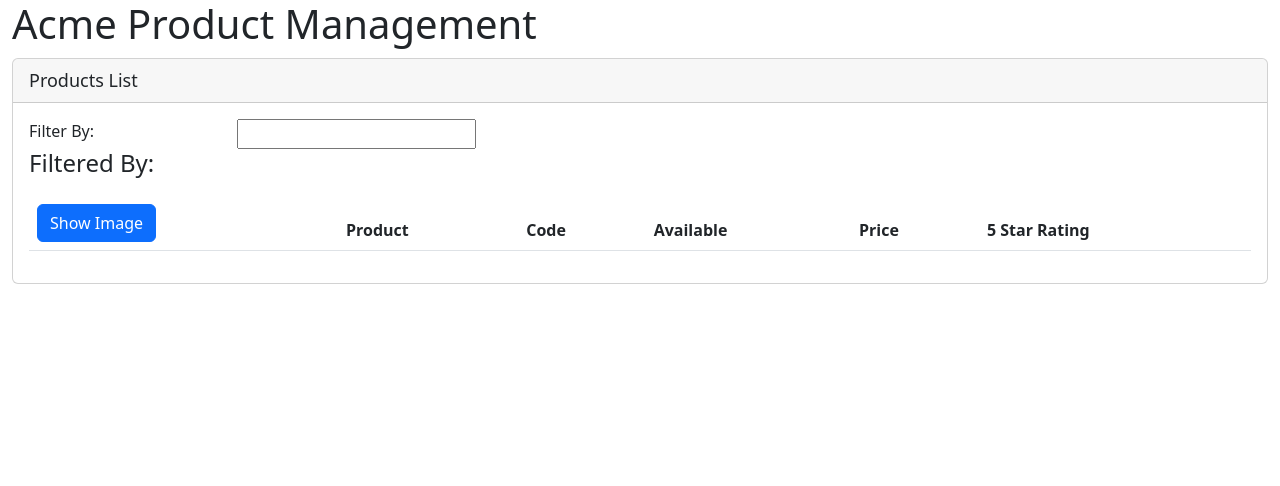
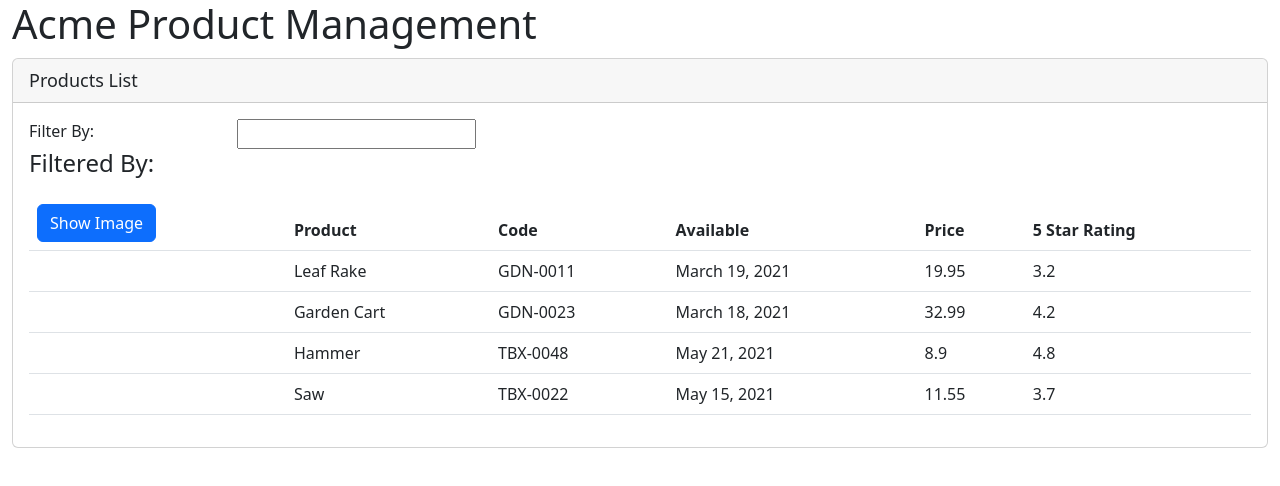
Before and after one commit to Trend20/Product-management-App, an Angular app: page / in a window 1280 px wide. Shown: the top 486 px of the page. Built offline with nearby package versions, Linux system fonts and the light colour scheme.

Commit message:
rendering the product list

```diff
--- a/src/app/products/products-list/products-list.component.html
+++ b/src/app/products/products-list/products-list.component.html
@@ -16,7 +16,7 @@
     </div>
 
     <div class="table-responsive">
-      <table class="table">
+      <table class="table" *ngIf="products.length">
         <thead>
           <tr>
             <th>
@@ -32,7 +32,14 @@
           </tr>
         </thead>
         <tbody>
-
+          <tr *ngFor="let product of products">
+            <td></td>
+            <td>{{ product.productName }}</td>
+            <td>{{ product.productCode }}</td>
+            <td>{{ product.releaseDate }}</td>
+            <td>{{ product.price }}</td>
+            <td>{{ product.starRating }}</td>
+          </tr>
         </tbody>
       </table>
     </div>
```
